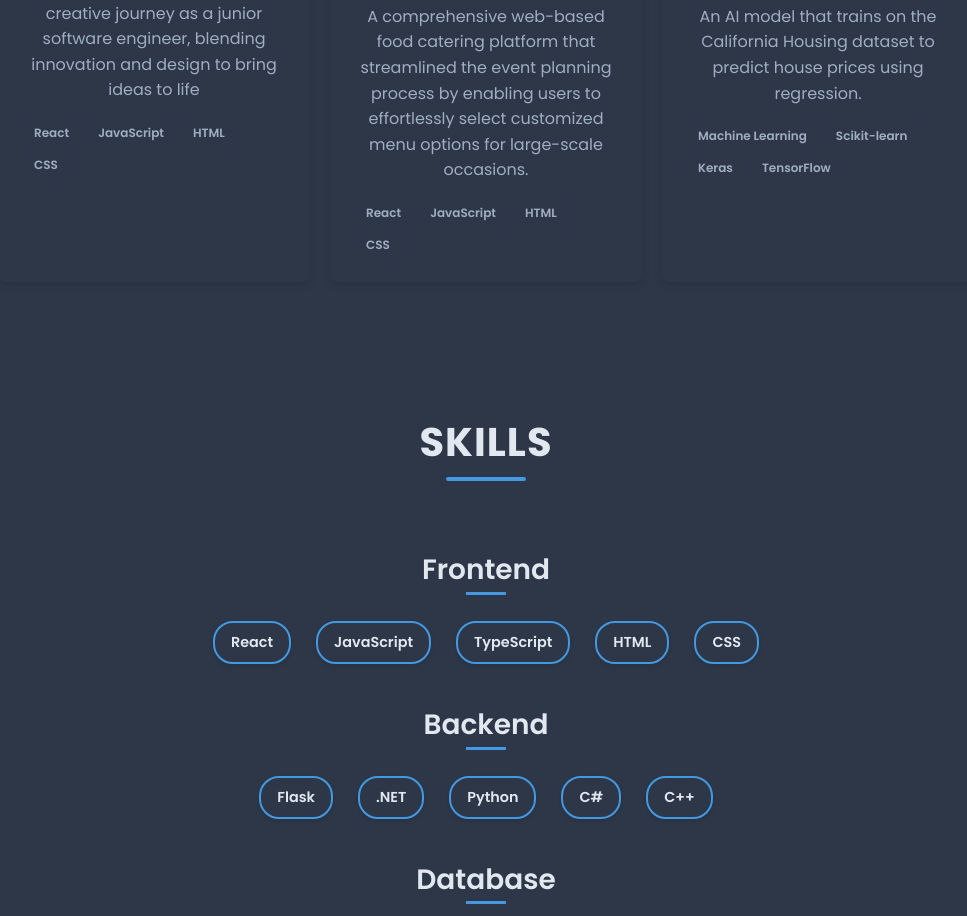
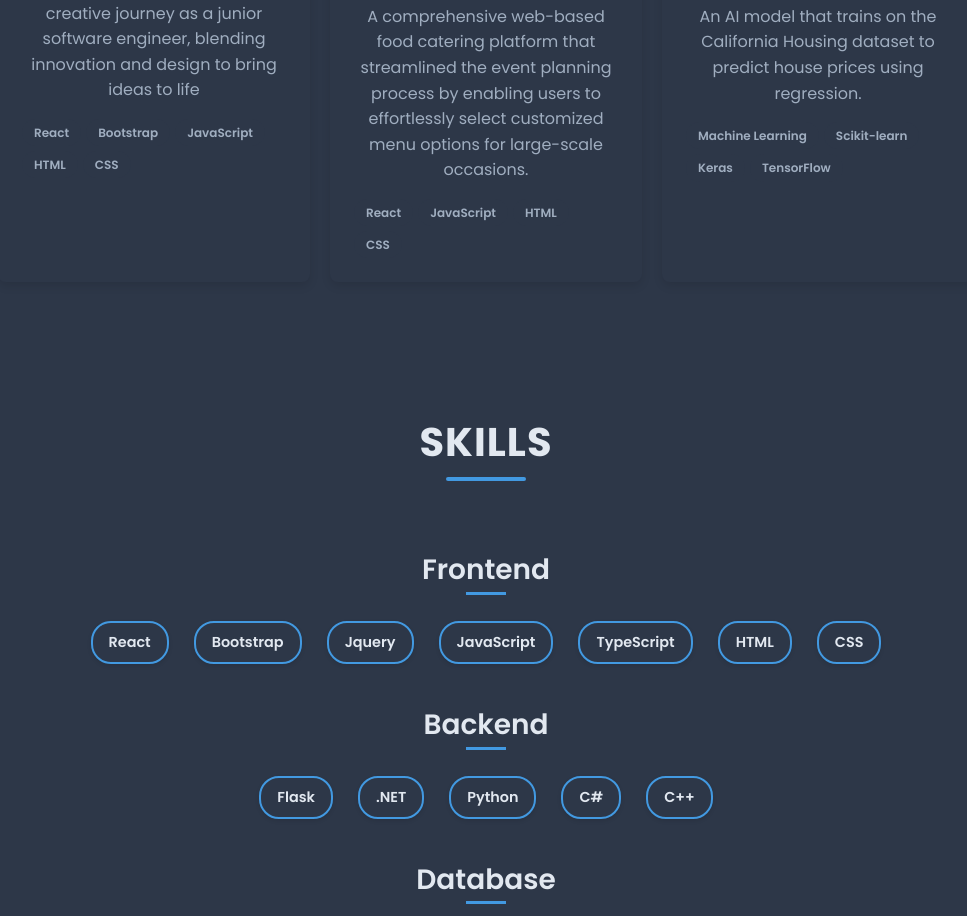
Before and after one commit to ziyang04/portfolio, a React (Create React App) app: page / in a window 1280 px wide. Shown: the part 5326-6242 px from the top of the page, without its empty margins (154-1121 px from the left). Built offline with nearby package versions, Linux system fonts and the light colour scheme.

Commit message:
Update skills

```diff
--- a/src/components/sections/Projects.js
+++ b/src/components/sections/Projects.js
@@ -11,7 +11,7 @@ const Projects = () => {
       description: 'A website to showcase my creative journey as a junior software engineer, blending innovation and design to bring ideas to life',
       image: require('../../assets/img/portfolio.png'),
       category: 'web',
-      technologies: ['React', 'JavaScript', 'HTML', 'CSS'],
+      technologies: ['React', 'Bootstrap', 'JavaScript', 'HTML', 'CSS'],
       liveLink: 'https://portfolio-5smz8x7qt-zi-yangs-projects-80f09863.vercel.app',
       sourceLink: 'https://github.com/ziyang04/portfolio'
     },
--- a/src/components/sections/Skills.js
+++ b/src/components/sections/Skills.js
@@ -4,7 +4,7 @@ import '../../assets/css/Skills.css';
 const Skills = () => {
   // Technical skills categorized
   const frontendSkills = [
-    'React', 'JavaScript', 'TypeScript', 'HTML', 'CSS'
+    'React', 'Bootstrap', 'Jquery', 'JavaScript', 'TypeScript', 'HTML', 'CSS'
   ];
 
   const backendSkills = [
```
